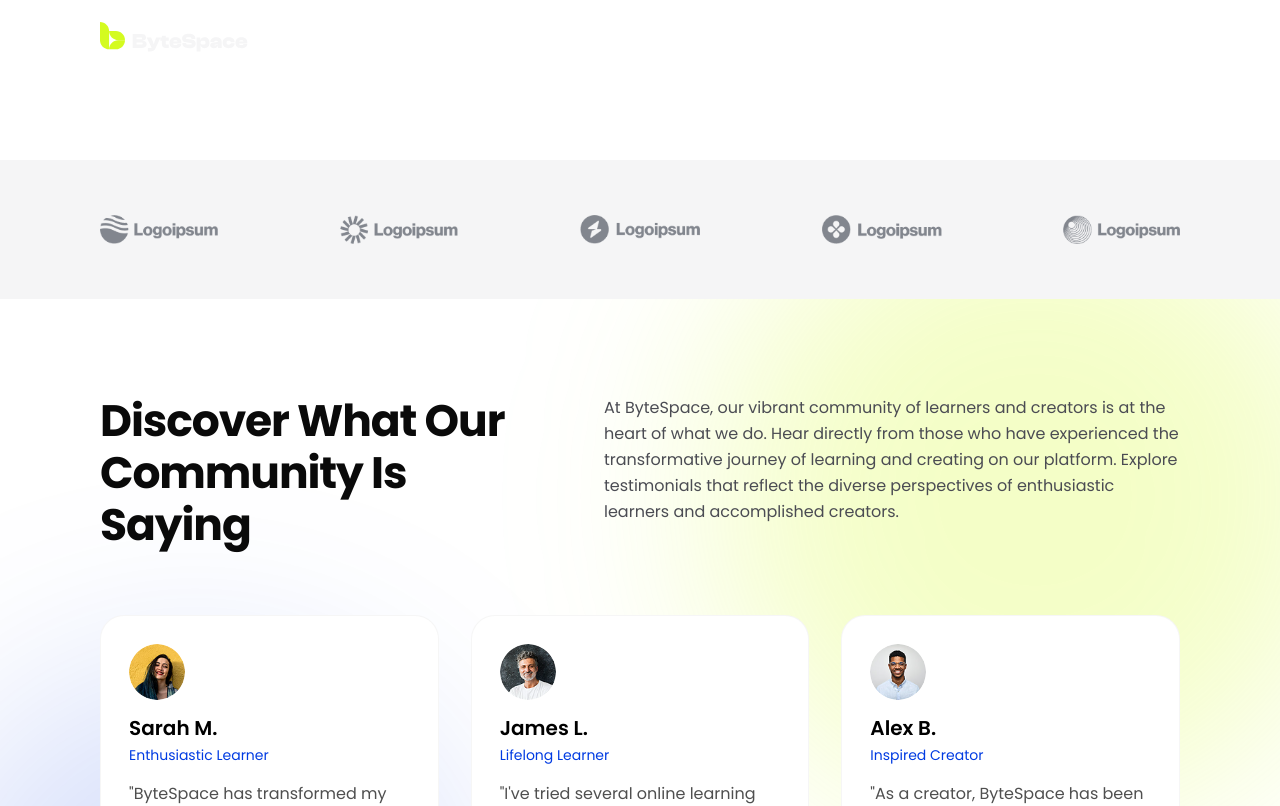
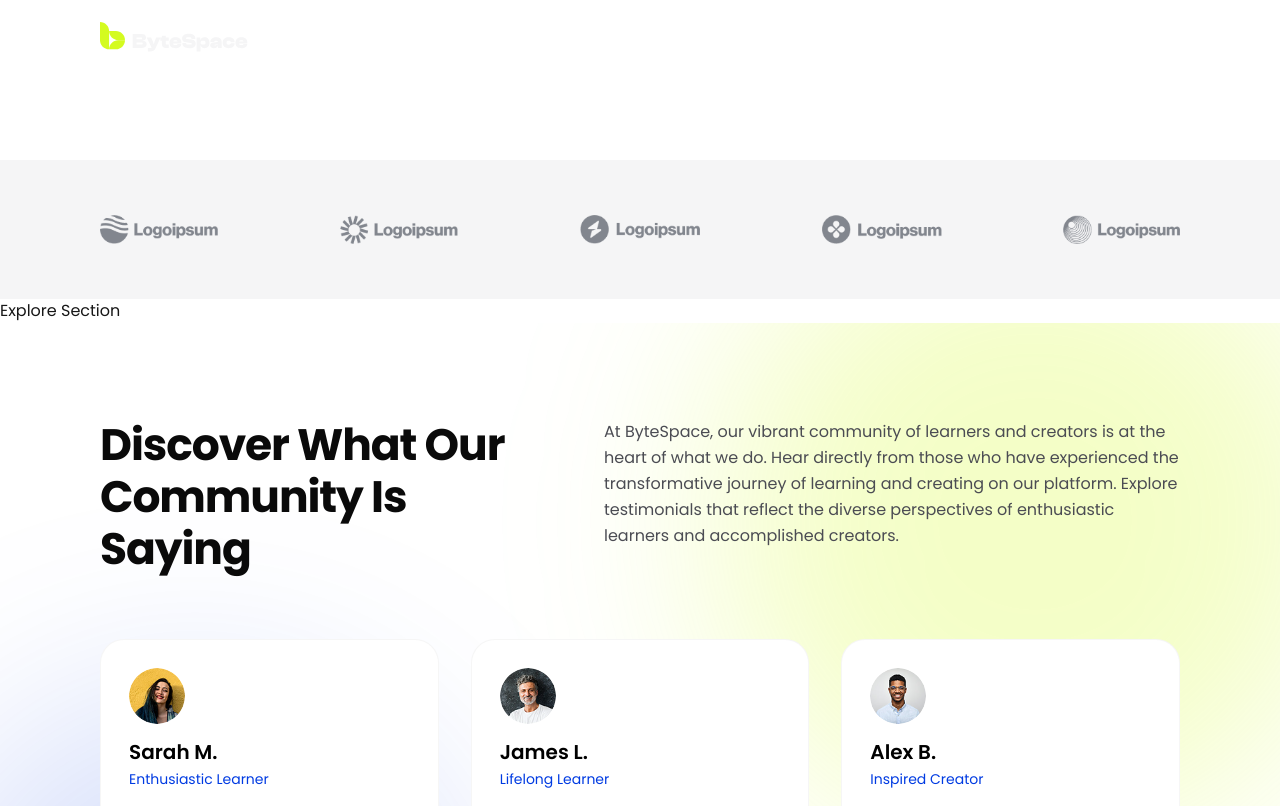
Before and after one commit to sushilhemrom500530/byte-space, a Next.js app: page / in a window 1280 px wide. Shown: the top 806 px of the page. Built offline with nearby package versions, Linux system fonts and the light colour scheme.

Commit message:
feat: add public home page with explore, shareholder, and testimonial sections

```diff
--- a/src/app/(public)/page.tsx
+++ b/src/app/(public)/page.tsx
@@ -1,3 +1,4 @@
+import ExploreSection from "@/components/home/explore";
 import ShareHolderSection from "@/components/home/share-holder";
 import TestimonialsSection from "@/components/home/testimonials";
 
@@ -5,6 +6,7 @@ export default function Home() {
   return (
     <main className="mt-40">
       <ShareHolderSection />
+      <ExploreSection />
       <TestimonialsSection />
     </main>
   );
--- /dev/null
+++ b/src/components/home/explore/index.tsx
@@ -0,0 +1,16 @@
+import design from "@/assets/explore/design.svg";
+import development from "@/assets/explore/development.svg";
+import marketing from "@/assets/explore/marketing.svg";
+import photography from "@/assets/explore/photography.svg";
+import business from "@/assets/explore/business.svg";
+import it_and_software from "@/assets/explore/it-and-software.svg";
+
+
+
+export default function ExploreSection() {
+    return (
+        <section>
+            <h1>Explore Section</h1>
+        </section>
+    );
+}
```
